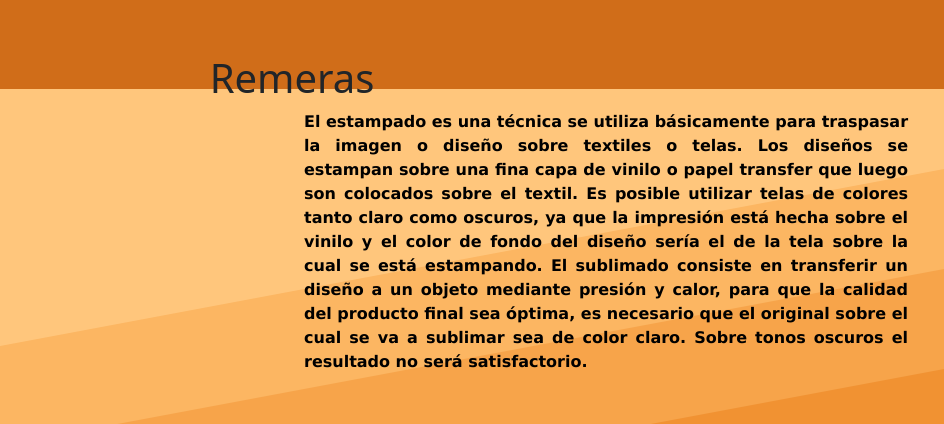
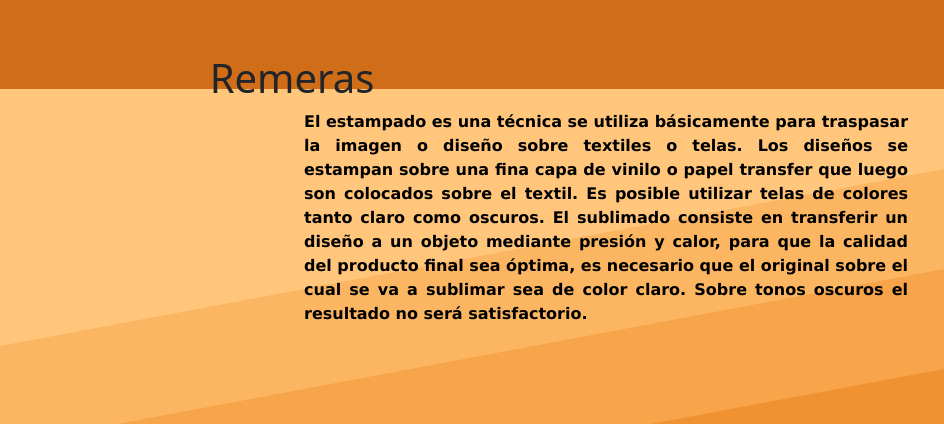
Before and after one commit to AgustinToledoP/proyectolumos, a website: page paginas/producto.html in a window 1280 px wide. Shown: the part 711-1135 px from the top of the page, 336-1280 px from the left. Drawn offline with nearby package versions, Linux system fonts and the light colour scheme.

Commit message:
tercera preentrega

```diff
--- a/paginas/producto.html
+++ b/paginas/producto.html
@@ -59,7 +59,7 @@
             </div>
             <div class="col">
                 <p class="destacado__parrafo"> El estampado es una técnica se utiliza básicamente para traspasar la imagen o diseño sobre textiles o telas. Los diseños se estampan sobre una fina capa de vinilo o papel transfer que luego son colocados sobre el textil.
-                Es posible utilizar telas de colores tanto claro como oscuros, ya que la impresión está hecha sobre el vinilo y el color de fondo del diseño sería el de la tela sobre la cual se está estampando.
+                Es posible utilizar telas de colores tanto claro como oscuros.
                 El sublimado consiste en transferir un diseño a un objeto mediante presión y calor, para que la calidad del producto final sea óptima, es necesario que el original sobre el cual se va a sublimar sea de color claro. Sobre tonos oscuros el resultado no será satisfactorio.</p>
             </div>
         </section>
```
